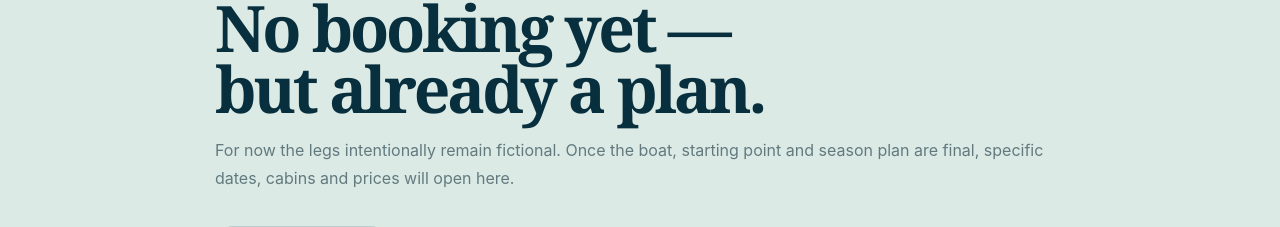
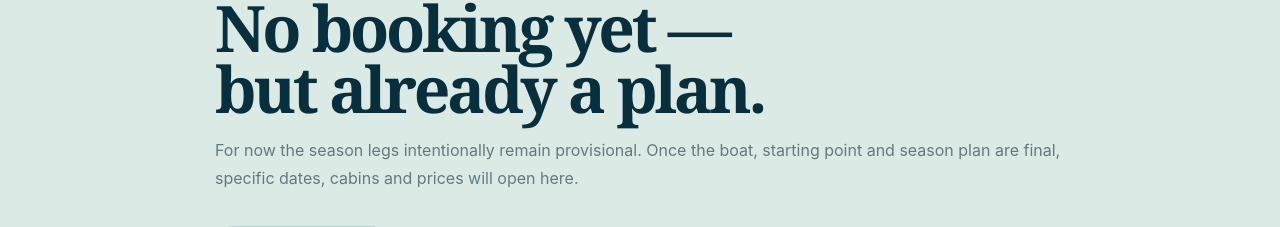
Before and after one commit to ReikSch/sailingworkation, a website: page public/en/trips/index.html in a window 1280 px wide. Shown: the part 3037-3264 px from the top of the page. Drawn offline with nearby package versions, Linux system fonts and the light colour scheme.

Commit message:
Fix pre-launch copy and sharing metadata

```diff
--- a/public/en/trips/index.html
+++ b/public/en/trips/index.html
@@ -33,5 +33,5 @@
   <article class="trip-leg" data-route-leg="3" data-leg="3"><span class="num">04</span><div><small>OCTOBER – NOVEMBER/DECEMBER 2027 · ATLANTIC</small><h2>Gibraltar → Canaries → Azores → BVI</h2><p>Atlantic phase with the Canary Islands and Azores as planned stops, followed by the major crossing back to the Caribbean. Order, timing and stops remain dependent on weather and the final season plan.</p><div class="meta"><span>Bluewater</span><span>Atlantic</span><span>Long-distance</span></div></div></article>
   <article class="trip-leg" data-route-leg="4" data-leg="4"><span class="num">05</span><div><small>DECEMBER 2027 – FEBRUARY 2028 · CARIBBEAN</small><h2>British Virgin Islands</h2><p>Winter base in the BVIs: short distances, many anchorages and much more time in individual places. An ideal phase for longer stays without constant passage pressure.</p><div class="meta"><span>BVI</span><span>Anchorages</span><span>Winter</span></div></div></article>
  </div>
-</div></section><section class="booking-state"><div class="shell"><span class="kicker">BOOKING STATUS</span><h2>No booking yet —<br>but already a plan.</h2><p>For now the legs intentionally remain fictional. Once the boat, starting point and season plan are final, specific dates, cabins and prices will open here.</p><div class="status-pill"><i></i> <a href="/en/inquiry/">Register your interest →</a></div></div></section>
+</div></section><section class="booking-state"><div class="shell"><span class="kicker">BOOKING STATUS</span><h2>No booking yet —<br>but already a plan.</h2><p>For now the season legs intentionally remain provisional. Once the boat, starting point and season plan are final, specific dates, cabins and prices will open here.</p><div class="status-pill"><i></i> <a href="/en/inquiry/">Register your interest →</a></div></div></section>
 </main><footer class="sw-footer"><div class="shell footer-grid"><div><a class="sw-brand" href="/en/" aria-label="Sailing Workation"><img class="site-logo-final" src="/assets/brand/sailing-workation-final.svg?v=2" alt="Sailing Workation"></a><p>Work remotely. Sail somewhere new.</p></div><div><span>EXPLORE</span><a href="/en/trips/">Trips</a><a href="/en/#work">Work setup</a><a href="/en/#boat">Boat</a></div><div><span>OTHER RHYTHM</span><a href="https://sailingsabbatical.com/en/">Sailing Sabbatical ↗</a></div><div><span>LEGAL</span><a href="/en/legal-notice/">Legal notice</a><a href="/en/privacy/">Privacy</a></div></div><div class="shell footer-bottom"><span>© 2026 Sailing Workation · R16 Consulting LLC</span><span>Planned launch 2027</span></div></footer><script src="https://cdn.jsdelivr.net/npm/leaflet@1.9.4/dist/leaflet.js" integrity="sha256-20nQCchB9co0qIjJZRGuk2/Z9VM+kNiyxNV1lvTlZBo=" crossorigin="anonymous"></script><script src="/script.js?v=24"></script></body></html>
```
